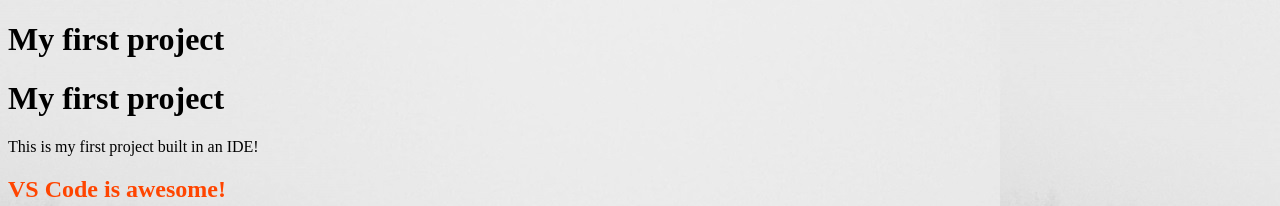
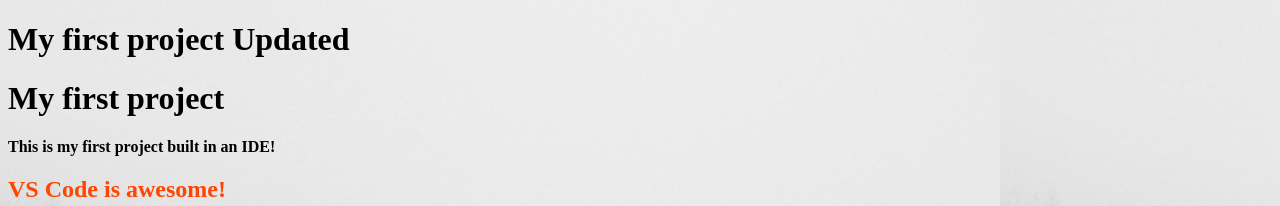
Before and after one commit to JayneLawley/my-first-project, a plain HTML site: page index.html in a window 1280 px wide. Shown: the top 206 px of the page. Drawn offline with Linux system fonts and the light colour scheme.

Commit message:
"Add document title and styled paragraph elements"

```diff
--- a/assets/css/style.css
+++ b/assets/css/style.css
@@ -3,6 +3,9 @@ body{
     background-image: url("../images/01-02-02_background-img.jpg");
 
 }
-h2 {
+h2{
     color: orangered;
 }
+p {
+    font-weight: bold;
+}
--- a/index.html
+++ b/index.html
@@ -7,7 +7,7 @@
     <link rel="stylesheet" href="assets\css\style.css" />
   </head>
   <body>
-    <h1>My first project</h1>
+    <h1>My first project Updated</h1>
     <h1>My first project</h1>
     <p>This is my first project built in an IDE!</p>
     <h2>VS Code is awesome!</h2>
```
